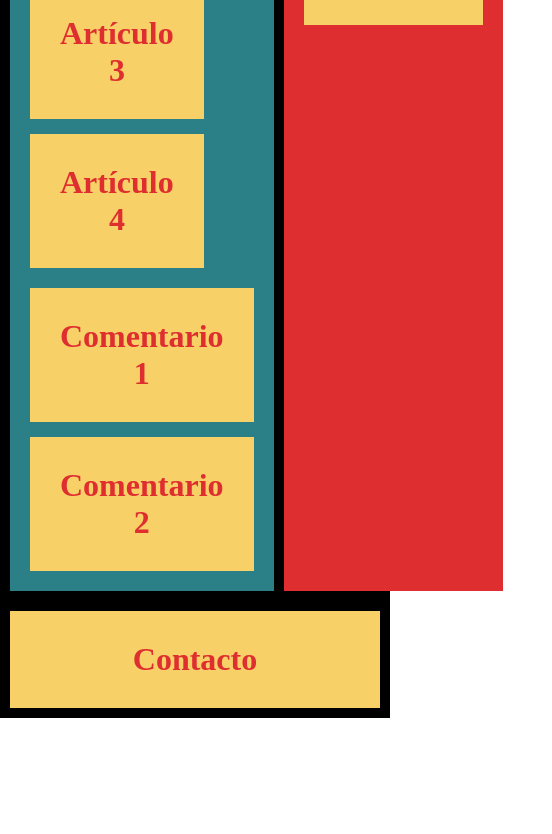
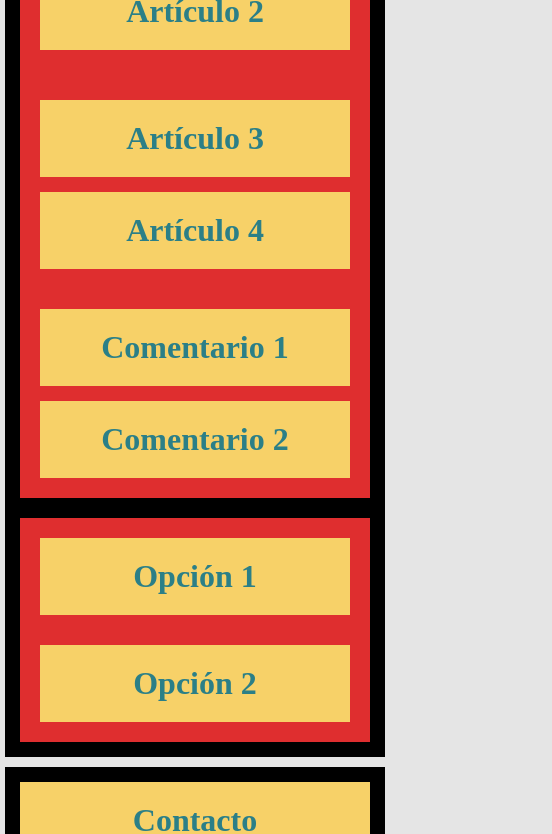
Before and after one commit to Charlottedoulcet/practicando-html5-and-css3, a plain HTML site: page 1.replica/indexflexbox.html in a window 390 px wide. Shown: the part 637-1471 px from the top of the page, 552 px wide, since content can reach past the window. Before the commit the page ends 1355 px from the top, so only its background shows below. Drawn offline with Linux system fonts and the light colour scheme.

Commit message:
mediaquery mobile tablet done

```diff
--- a/1.replica/indexflexbox.html
+++ b/1.replica/indexflexbox.html
@@ -20,6 +20,7 @@
         <div class="articles">
           <article class="article">Artículo 1</article>
           <article class="article">Artículo 2</article>
+          <div class="blank"></div>
           <article class="article">Artículo 3</article>
           <article class="article">Artículo 4</article>
         </div>
--- a/1.replica/stylesflexbox.css
+++ b/1.replica/stylesflexbox.css
@@ -3,7 +3,6 @@
   padding: 0;
   box-sizing: border-box;
 }
-
 body {
   font-family: Barlow;
   font-size: 32px;
@@ -12,16 +11,16 @@ body {
   display: flex;
   flex-direction: column;
   color: #df2e2f;
+  background-color: #e5e5e5;
 }
-
 header {
   display: flex;
   flex-direction: column;
   background: black;
-  padding: 10px;
+  padding: 15px;
   gap: 10px;
+  margin: 5px;
 }
-
 .navbar {
   display: flex;
   flex-direction: row;
@@ -31,54 +30,47 @@ header {
   padding: 15px;
   gap: 20px;
 }
-
 .logo {
   background: #f7d168;
   padding: 20px 40px;
   text-align: center;
 }
-
 .nav-link {
   background: #f7d168;
   padding: 20px;
   text-align: center;
   flex: 1;
 }
-
 .register {
   background: #f7d168;
   padding: 20px 40px;
   text-align: center;
 }
-
 .banner {
-  padding: 40px;
+  padding: 20px;
   text-align: center;
   border: 20px solid #df2e2f;
 }
-
 .banner {
   background: #f7d168;
 }
-
 main {
   display: flex;
   flex-direction: row;
-  flex: 1;
   background-color: black;
-  padding: 10px;
+  padding: 15px;
   gap: 10px;
+  margin: 5px;
+  height: auto;
 }
-
 .left-column {
-  flex: 0 0 65%;
+  flex: 0 0 64%;
   display: flex;
   flex-direction: column;
   background: #2b7f87;
   padding: 20px;
   gap: 20px;
 }
-
 .right-column {
   flex: 0 0 35%;
   display: flex;
@@ -87,45 +79,83 @@ main {
   padding: 20px;
   gap: 30px;
 }
-
 .articles {
   display: flex;
   flex-wrap: wrap;
   gap: 15px;
 }
-
 .article {
   flex: 0 0 48%;
   background: #f7d168;
-  padding: 30px;
+  padding: 20px;
   text-align: center;
 }
-
 .comments {
   display: flex;
   flex-direction: column;
   gap: 15px;
 }
-
 .comment {
   background: #f7d168;
-  padding: 30px;
+  padding: 20px;
+  text-align: center;
+}
+.option {
+  background: #f7d168;
+  padding: 20px;
+  text-align: center;
+}
+footer {
+  background: black;
+  padding: 15px;
+  margin: 5px;
+}
+.contact {
+  background: #f7d168;
+  padding: 20px;
   text-align: center;
 }
 
-.option {
-  background: #f7d168;
-  padding: 40px;
-  text-align: center;
+@media (min-width: 768px) and (max-width: 992px) {
+  main {
+    flex-direction: column;
+  }
 }
 
-footer {
-  background: black;
-  padding: 10px;
+@media (max-width: 576px) {
+  body {
+    color: #2b7f87;
+  }
+  .navbar {
+    flex-direction: column;
+    background-color: #df2e2f;
+  }
+  .logo,
+  .nav-link,
+  .register {
+    width: 100%;
+  }
+  main {
+    flex-direction: column;
+  }
+  .left-column,
+  .right-column {
+    width: 100%;
+    background-color: #df2e2f;
+  }
+  .articles {
+    flex-direction: column;
+  }
+  .blank {
+    margin: 10px;
+  }
+  .comments {
+    margin-top: 20px;
+  }
+  .banner {
+    margin-top: 10px;
+  }
+  .right-column {
+    margin-top: 10px;
+  }
 }
-
-.contact {
-  background: #f7d168;
-  padding: 30px;
-  text-align: center;
-}
--- a/1.replica/stylesgrid.css
+++ b/2.replica/stylesgrid.css
@@ -22,7 +22,7 @@ header {
   grid-template-rows: repeat(1, 1fr);
 }
 div {
-  background-color: yellow;
+  background-color: #f7d168;
   text-align: center;
 }
 
```
Also changed, not shown: 2.replica/index.html (deleted), 2.replica/indexgrid.html (renamed from 1.replica/indexgrid.html), 2.replica/styles.css (deleted), 3.replica/index.html (deleted), 3.replica/styles.css (deleted), 1 other file.
